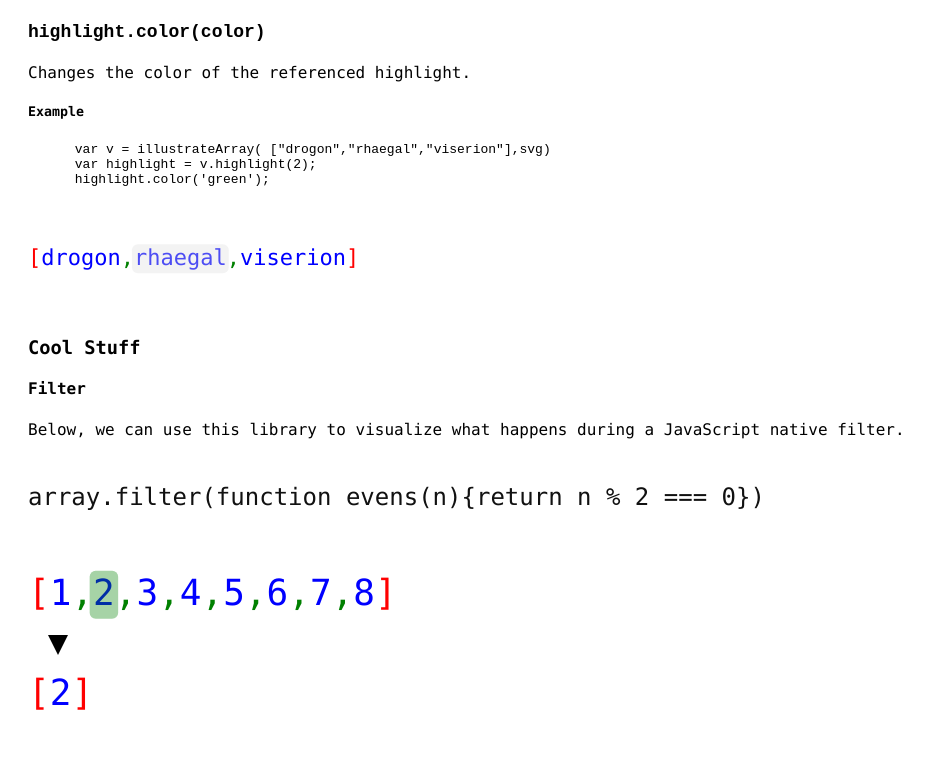
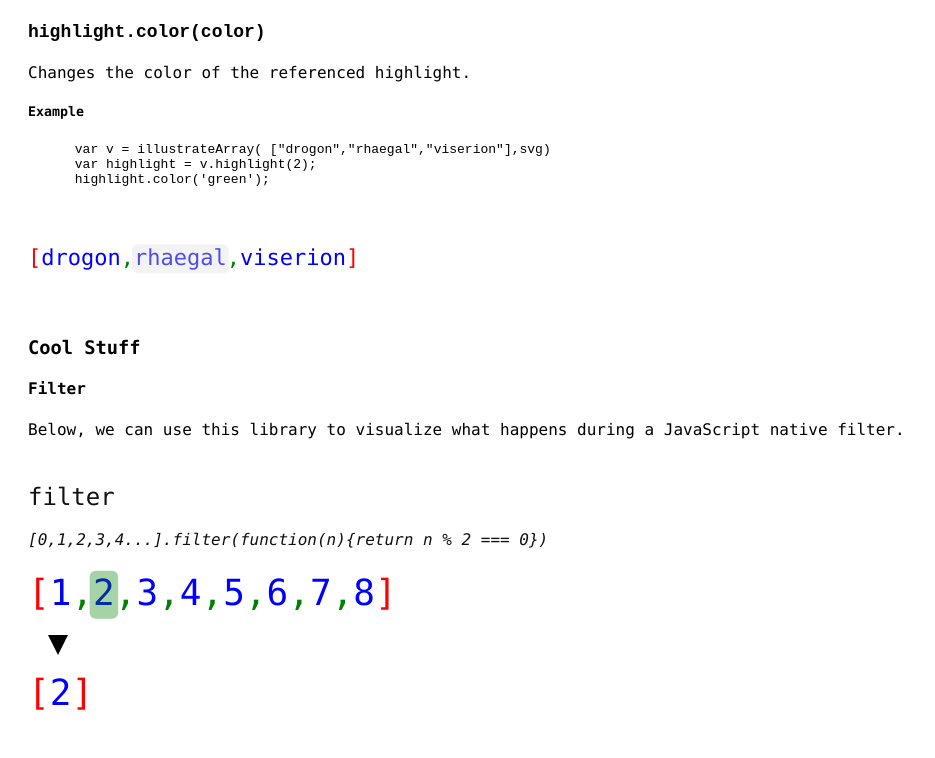
Before and after one commit to danielstern/array.visualize, a website: page app/index.html in a window 1280 px wide. Shown: the part 2100-2858 px from the top of the page, without its empty margins (0-935 px from the left). Drawn offline with nearby package versions, Linux system fonts and the light colour scheme; files that its build step writes are made by us from their sources.

Commit message:
lookin good filter demo!

```diff
--- a/app/scripts/filter.js
+++ b/app/scripts/filter.js
@@ -35,9 +35,14 @@
 
 
 	svg.append('text')
-		.text('array.filter(function evens(n){return n % 2 === 0})')
+		.text('filter')
 		.attr('y',50)
 		.attr('class','sm')
+
+	svg.append('text')
+		.text('[0,1,2,3,4...].filter(function(n){return n % 2 === 0})')
+		.attr('y',90)
+		.attr('class','xsm')
 
 
 	var g = setInterval(function checkElement(){
--- a/app/styles/main.css
+++ b/app/styles/main.css
@@ -21,6 +21,12 @@ svg {
 	font-size:24px;
 }
 
+#_filter svg .xsm{
+	font-size:16px;
+	font-style: italic;
+
+}
+
 .comma {fill:green;}
 .text {fill:blue;}
 .parens {fill:red;}
```
